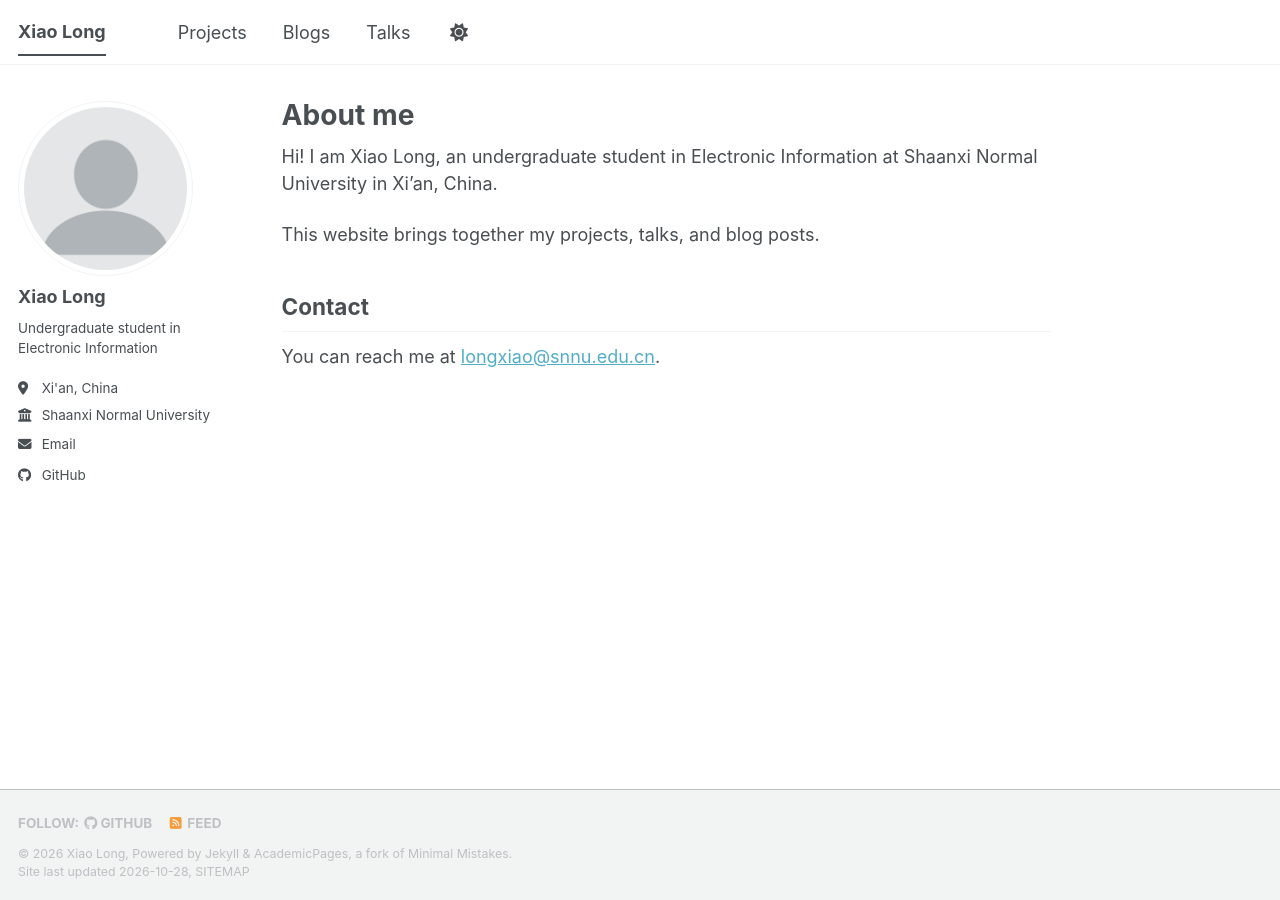
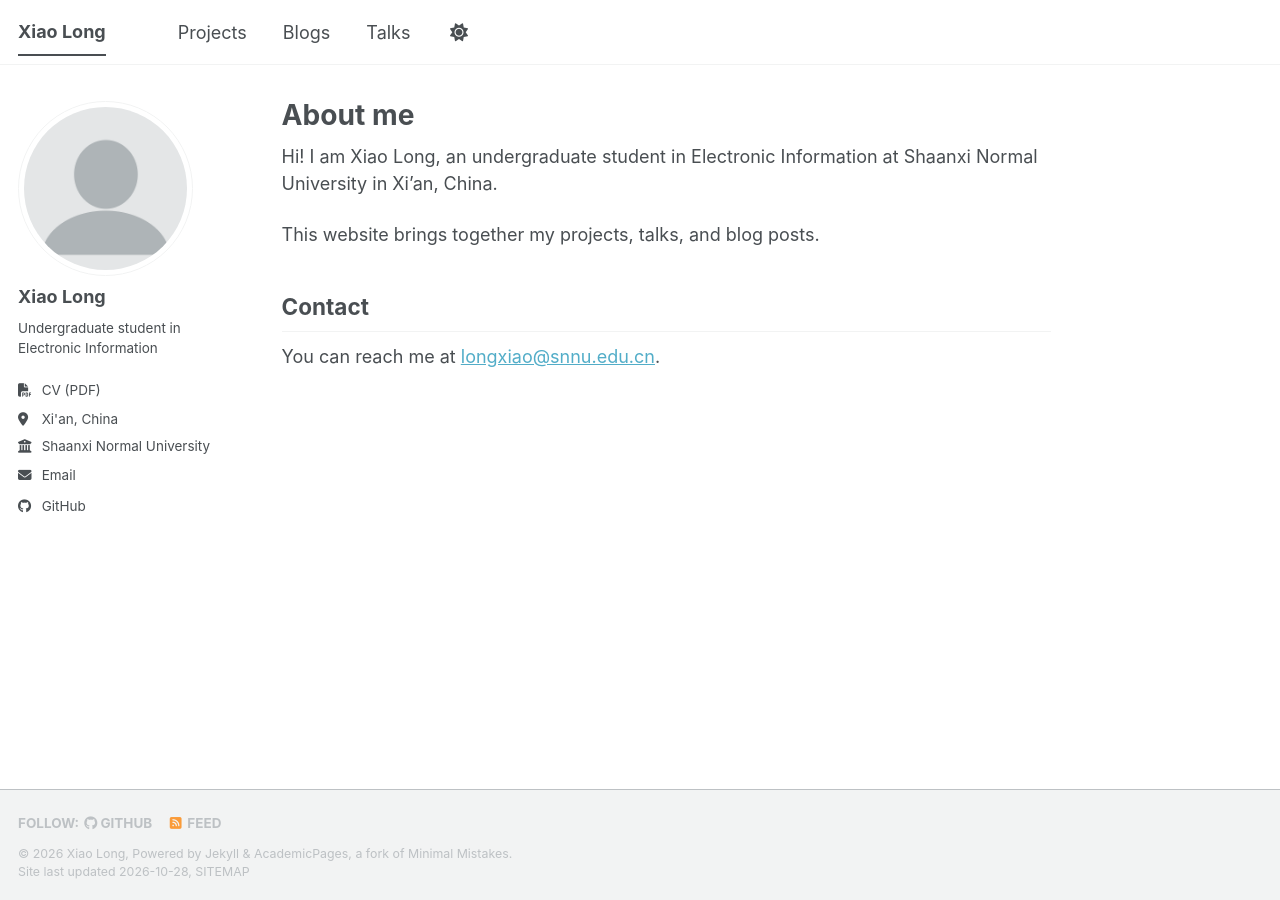
Before and after one commit to xiao91142-arch/xiao91142-arch.github.io, a Jekyll site: the page built from _pages/about.md, in a window 1280 px wide. Built offline with Jekyll 4.4.1, drawn with Linux system fonts in a browser that asks for light colours; a script bundle is joined from its source files by our own code; a style sheet for code colours, icons or effects is not loaded.

Commit message:
Update author-profile.html

```diff
--- a/_includes/author-profile.html
+++ b/_includes/author-profile.html
@@ -23,6 +23,14 @@
   <div class="author__urls-wrapper">
     <button class="btn btn--inverse">Follow</button>
     <ul class="author__urls social-icons">
+            <li>
+        <a href="{{ '/files/cv.pdf' | relative_url }}"
+           target="_blank"
+           rel="noopener noreferrer">
+          <i class="fas fa-fw fa-file-pdf icon-pad-right"
+             aria-hidden="true"></i>CV (PDF)
+        </a>
+      </li>
       <!-- Font Awesome icons / Biographic information  -->
       {% if author.location %}
         <li class="author__desktop"><i class="fas fa-fw fa-location-dot icon-pad-right" aria-hidden="true"></i>{{ author.location }}</li>
```
